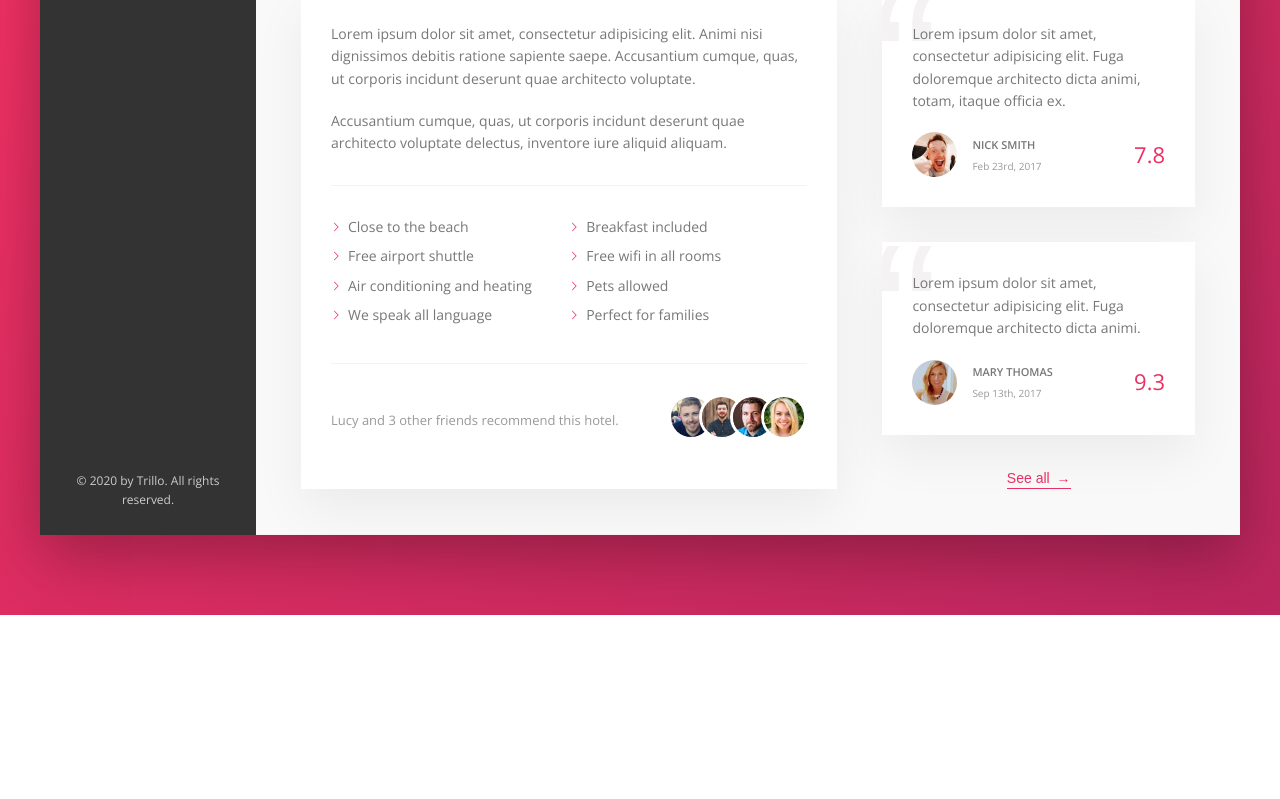
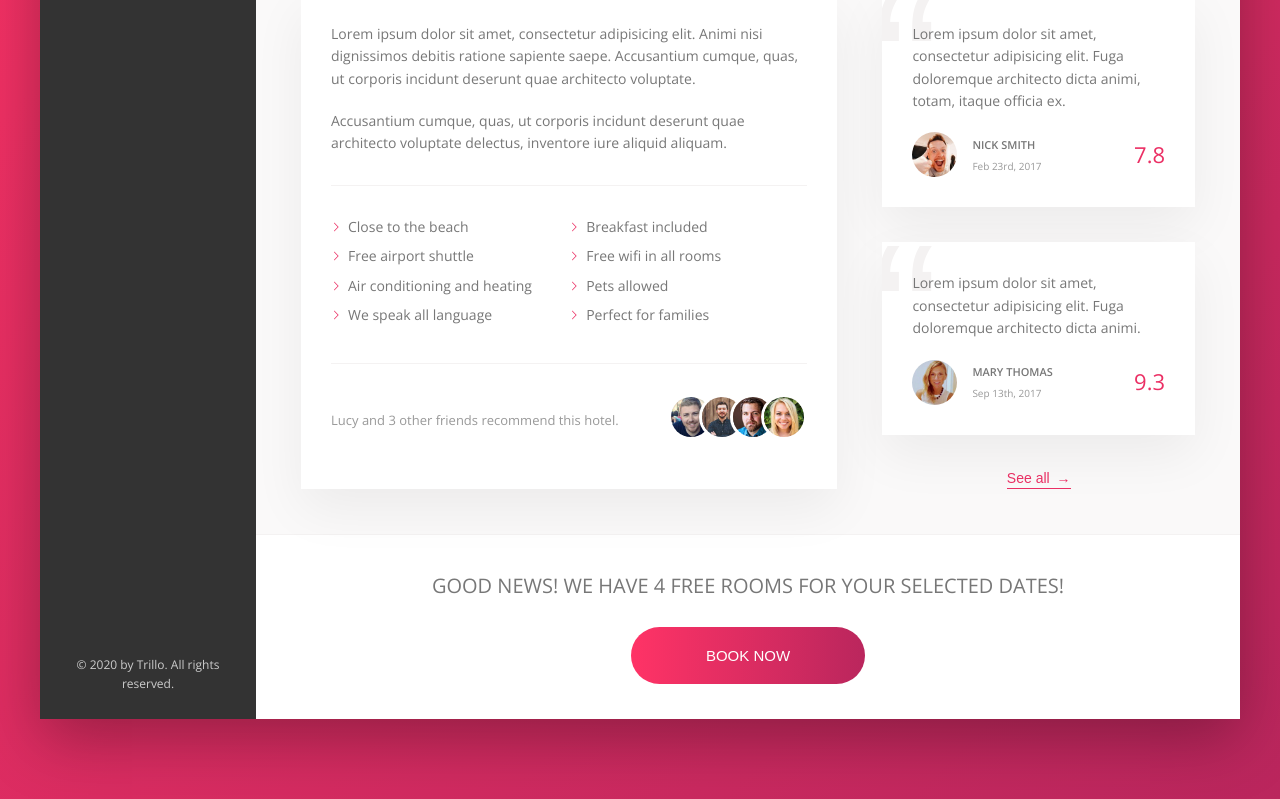
Before and after one commit to Alcapone-Fx/trillo, a React (Create React App) app: page / in a window 1280 px wide. Shown: the part 466-1265 px from the top of the page. Before the commit the page ends 1081 px from the top, so only its background shows below. Built offline with nearby package versions, Linux system fonts and the light colour scheme.

Commit message:
:sparkles: CTA

```diff
--- a/src/layout/hotelView/HotelView.jsx
+++ b/src/layout/hotelView/HotelView.jsx
@@ -17,11 +17,7 @@ function HotelView() {
       <div className="gallery">
         {imageArray.map((image, key) => (
           <figure className="gallery__item" key={key}>
-            <img
-              src={image}
-              alt={`Photo of hotel ${key + 1}`}
-              className="gallery__photo"
-            />
+            <img src={image} alt={`Photo of hotel ${key + 1}`} className="gallery__photo" />
           </figure>
         ))}
       </div>
@@ -46,6 +42,13 @@ function HotelView() {
         </div>
       </div>
       <Detail />
+      <div className="cta">
+        <h2 className="cta__book-now">Good news! We have 4 free rooms for your selected dates!</h2>
+        <button className="btn">
+          <span className="btn__visible">Book now</span>
+          <span className="btn__invisible">Only 4 rooms left</span>
+        </button>
+      </div>
     </main>
   );
 }
--- a/src/layout/hotelView/HotelView.scss
+++ b/src/layout/hotelView/HotelView.scss
@@ -67,7 +67,7 @@
   }
 
   &__rating-count {
-    font-size: .8rem;
+    font-size: 0.8rem;
     text-transform: uppercase;
   }
 }
@@ -85,7 +85,7 @@
 
   & span {
     margin-left: 3px;
-    transition: margin-left .2s;
+    transition: margin-left 0.2s;
   }
 
   &:hover {
@@ -99,6 +99,74 @@
   &:focus {
     outline: none;
     animation: pulsate 1s infinite;
+  }
+}
+
+.cta {
+  padding: 3.5rem 0;
+  text-align: center;
+
+  &__book-now {
+    font-size: 2rem;
+    font-weight: 300;
+    margin-bottom: 2.5rem;
+    text-transform: uppercase;
+  }
+}
+
+.btn {
+  background-image: linear-gradient(
+    to right,
+    var(--color-primary-light),
+    var(--color-primary-dark)
+  );
+  border: none;
+  border-radius: 100px;
+  color: #fff;
+  cursor: pointer;
+  font-size: 1.5rem;
+  font-weight: 300;
+  overflow: hidden;
+  position: relative;
+  text-transform: uppercase;
+
+  & > * {
+    display: inline-block;
+    height: 100%;
+    transition: all 0.2s;
+    width: 100%;
+  }
+
+  &__visible {
+    padding: 2rem 7.5rem;
+  }
+
+  &__invisible {
+    left: 0;
+    padding: 2rem 0;
+    position: absolute;
+    top: -100%;
+  }
+
+  &:hover {
+    background-image: linear-gradient(
+      to left,
+      var(--color-primary-light),
+      var(--color-primary-dark)
+    );
+  }
+
+  &:hover &__visible {
+    transform: translateY(100%);
+  }
+
+  &:hover &__invisible {
+    top: 0;
+  }
+
+  &:focus {
+    animation: pulsate 1s infinite;
+    outline: none;
   }
 }
 
```
